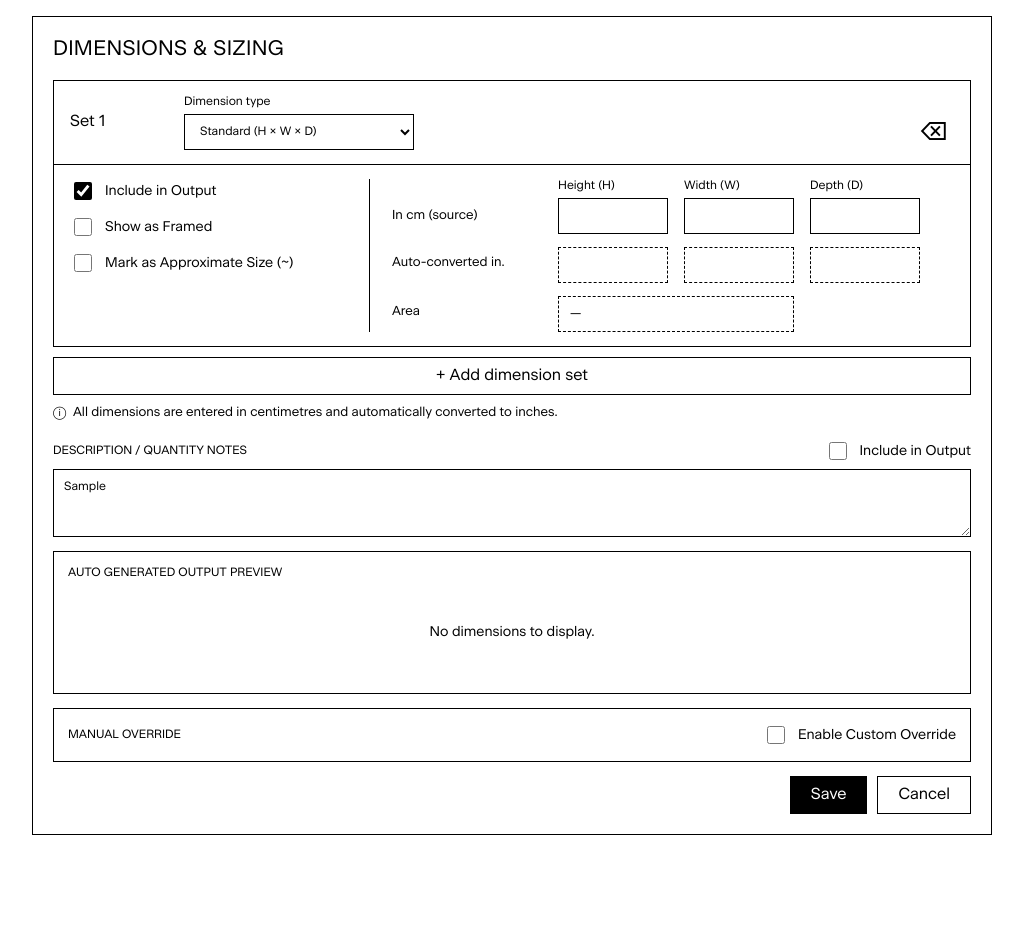
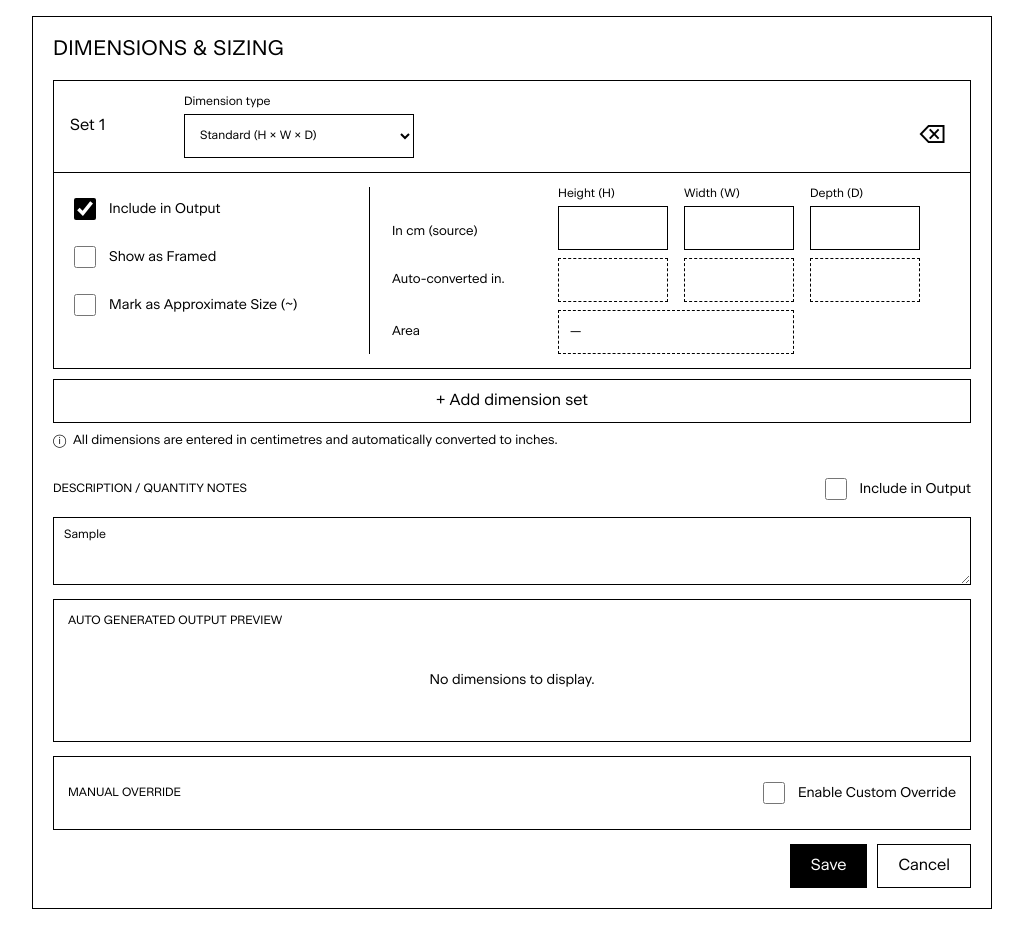
Before and after one commit to af43ww3fswf/dims, a React (Vite) app: page / in a window 1280 px wide. Both pictures are taken after typing "Sample" into the empty fields and a click on the button "+ Add dimension set". Shown: the whole page, without its empty margins (128-1151 px from the left). Before the commit the page ends 851 px from the top, so only its background shows below. Built offline with nearby package versions, Linux system fonts and the light colour scheme.

Commit message:
WCAG AAA fixes: increase tap targets to 44px, add aria-labels for fields without visible labels

```diff
--- a/src/App.jsx
+++ b/src/App.jsx
@@ -26,16 +26,17 @@ function Checkbox({ label, checked, onChange }) {
   );
 }
 
-function Field({ label, value, onChange, readOnly = false, placeholder = "" }) {
+function Field({ label, value, onChange, readOnly = false, placeholder = "", ariaLabel }) {
   return (
     <label className="field">
-      <span>{label}</span>
+      {label && <span>{label}</span>}
       <input
         inputMode="decimal"
         value={value}
         placeholder={placeholder}
         readOnly={readOnly}
         tabIndex={readOnly ? -1 : 0}
+        aria-label={ariaLabel || label || undefined}
         onChange={readOnly ? undefined : (e) => onChange(e.target.value)}
       />
     </label>
@@ -97,21 +98,21 @@ function DimensionSet({ set, index, onChange, onDelete }) {
           <div className="row-label">Auto-converted in.</div>
           {isDiameter ? (
             <>
-              <Field label="" value={formatInches(set.diameterCm)} readOnly />
-              <Field label="" value={formatInches(set.depthCm)} readOnly />
+              <Field label="" ariaLabel="Auto-converted diameter in inches" value={formatInches(set.diameterCm)} readOnly />
+              <Field label="" ariaLabel="Auto-converted depth in inches" value={formatInches(set.depthCm)} readOnly />
               <div />
             </>
           ) : (
             <>
-              <Field label="" value={formatInches(set.heightCm)} readOnly />
-              <Field label="" value={formatInches(set.widthCm)} readOnly />
-              <Field label="" value={formatInches(set.depthCm)} readOnly />
+              <Field label="" ariaLabel="Auto-converted height in inches" value={formatInches(set.heightCm)} readOnly />
+              <Field label="" ariaLabel="Auto-converted width in inches" value={formatInches(set.widthCm)} readOnly />
+              <Field label="" ariaLabel="Auto-converted depth in inches" value={formatInches(set.depthCm)} readOnly />
             </>
           )}
 
           <div className="row-label">Area</div>
           <div style={{ gridColumn: "span 2" }}>
-            <Field label="" value={formatArea(set)} readOnly />
+            <Field label="" ariaLabel="Calculated Area" value={formatArea(set)} readOnly />
           </div>
         </div>
       </div>
@@ -184,10 +185,10 @@ export default function App({ initialState = EMPTY_STATE, onSave = async () => {
 
       <div className="block-field">
         <div style={{ display: "flex", justifyContent: "space-between", alignItems: "center" }}>
-          <span>DESCRIPTION / QUANTITY NOTES</span>
+          <span id="notes-label">DESCRIPTION / QUANTITY NOTES</span>
           <Checkbox label="Include in Output" checked={state.includeNotesInOutput} onChange={(v) => setState({ ...state, includeNotesInOutput: v })} />
         </div>
-        <textarea value={state.notes} placeholder="Add notes about quantities, parts or dimensions (optional)" onChange={(e) => setState({ ...state, notes: e.target.value })} />
+        <textarea aria-labelledby="notes-label" value={state.notes} placeholder="Add notes about quantities, parts or dimensions (optional)" onChange={(e) => setState({ ...state, notes: e.target.value })} />
       </div>
 
       <div className="lower-grid">
--- a/src/styles.css
+++ b/src/styles.css
@@ -34,7 +34,7 @@ h2 { margin: 0; font-size: 16px; }
 .set-heading h2 { align-self: center; min-width: 82px; }
 .type-select { display: grid; gap: 5px; font-size: 12px; font-weight: 600; }
 .type-select select { width: 230px; }
-.icon-button { margin-left: auto; border: 0; background: transparent; font-size: 24px; cursor: pointer; color: #000; }
+.icon-button { margin-left: auto; border: 0; background: transparent; font-size: 24px; cursor: pointer; color: #000; min-width: 44px; min-height: 44px; display: grid; place-items: center; }
 
 select, input, textarea {
   width: 100%;
@@ -44,14 +44,14 @@ select, input, textarea {
   background: #fff;
   color: #000;
 }
-select, input { height: 36px; padding: 0 11px; }
+select, input { height: 44px; padding: 0 11px; }
 textarea { width: 100%; min-height: 68px; padding: 10px; resize: vertical; }
 select:focus, input:focus, textarea:focus, button:focus-visible { outline: 2px solid #000; outline-offset: -1px; }
 
 .set-body { display: grid; grid-template-columns: 300px 1fr; gap: 22px; padding: 14px 16px; }
-.set-options { display: grid; align-content: start; gap: 12px; padding-right: 20px; border-right: 1px solid #000; }
-.check { display: flex; align-items: center; gap: 10px; font-size: 14px; }
-.check input { width: 18px; height: 18px; accent-color: #000; }
+.set-options { display: grid; align-content: start; gap: 4px; padding-right: 20px; border-right: 1px solid #000; }
+.check { display: flex; align-items: center; gap: 10px; font-size: 14px; min-height: 44px; cursor: pointer; }
+.check input { width: 22px; height: 22px; accent-color: #000; cursor: pointer; }
 
 .measurement-grid { display: grid; grid-template-columns: 150px repeat(3, minmax(80px, 110px)); align-items: end; gap: 8px 16px; justify-content: start; }
 .field { display: grid; gap: 5px; font-size: 12px; font-weight: 600; }
@@ -60,7 +60,7 @@ select:focus, input:focus, textarea:focus, button:focus-visible { outline: 2px s
 .row-label { font-size: 13px; font-weight: 600; align-self: center; }
 .row-label.source { align-self: end; padding-bottom: 10px; }
 
-.add-set, .primary, .secondary { border-radius: 0; min-height: 38px; padding: 0 20px; cursor: pointer; }
+.add-set, .primary, .secondary { border-radius: 0; min-height: 44px; padding: 0 20px; cursor: pointer; }
 .add-set { width: 100%; margin-top: 10px; background: #fff; border: 1px solid #000; font-weight: 650; color: #000; }
 .primary { background: #000; color: #fff; border: 1px solid #000; font-weight: 650; }
 .secondary { background: #fff; color: #000; border: 1px solid #000; }
```
Also changed, not shown: 1 other file (tests, documents, lock files or other folders).
